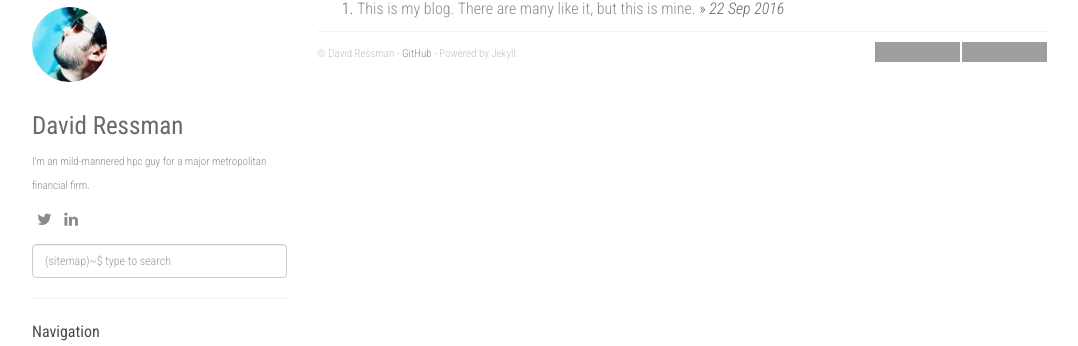
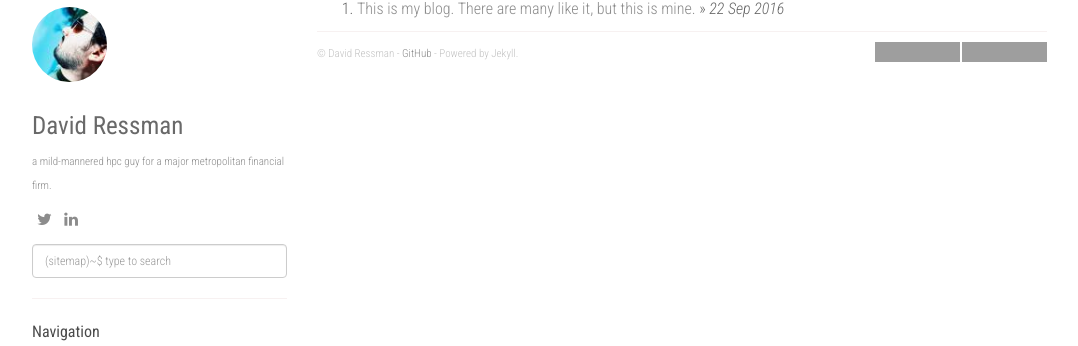
Before and after one commit to davidr/davidr.github.io, a Jekyll site: the page built from index.html, in a window 1280 px wide. Shown: the part 93-439 px from the top of the page, without its empty margins (53-1131 px from the left). Built offline with Jekyll 4.4.1, drawn with Linux system fonts in a browser that asks for light colours; nearby versions of some CDN libraries; the list of posts is cut into pages by our own code; comment, search, counter and statistics services are not loaded; grey boxes are pictures that could not be loaded.

Commit message:
I can't grammar

```diff
--- a/_config.yml
+++ b/_config.yml
@@ -2,7 +2,7 @@ title: Jekyll Newb
 description: Random flailings of a jekyll newbie
 author: David Ressman
 github: https://github.com/davidr
-about: I'm an mild-mannered hpc guy for a major metropolitan financial firm.
+about: a mild-mannered hpc guy for a major metropolitan financial firm.
 disqus_shortname: davidressman
 google_analytics: UA-66618872-3
 
```
